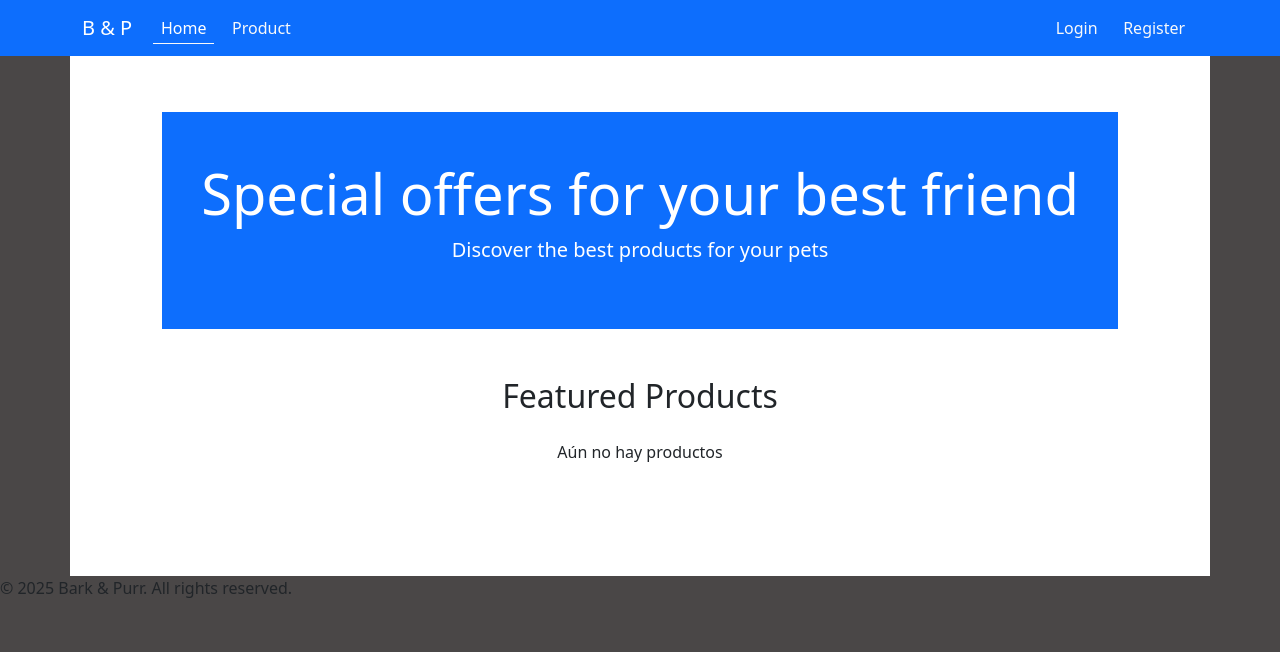
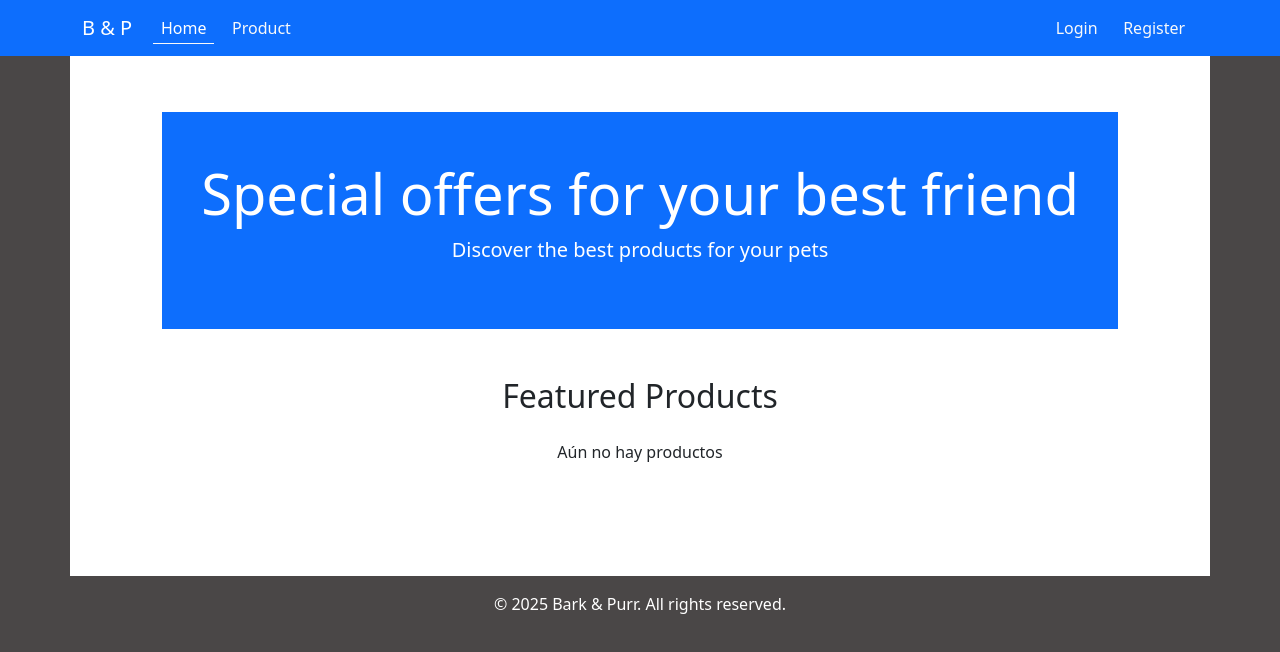
Before and after one commit to albotero/bark-and-purr, a React (Vite) app in the folder client/: page / in a window 1280 px wide. Shown: the top 652 px of the page. Built offline with nearby package versions, Linux system fonts and the light colour scheme.

Commit message:
bootstrap en footer

```diff
--- a/client/src/components/Footer.jsx
+++ b/client/src/components/Footer.jsx
@@ -1,8 +1,19 @@
+import Container from "react-bootstrap/esm/Container"
+import Row from "react-bootstrap/esm/Row";
+import Col from "react-bootstrap/esm/Col";
+
 const Footer = () => {
   return (
-    <footer className="footer">
-      <p>© 2025 Bark & Purr. All rights reserved.</p>
+    <footer className="footer text-white py-3">
+      <Container>
+        <Row className="justify-content-center">
+          <Col className="text-center">
+            <p className="mb-0">© 2025 Bark & Purr. All rights reserved.</p>
+          </Col>
+        </Row>
+      </Container>
     </footer>
   );
 };
+
 export default Footer;
```
